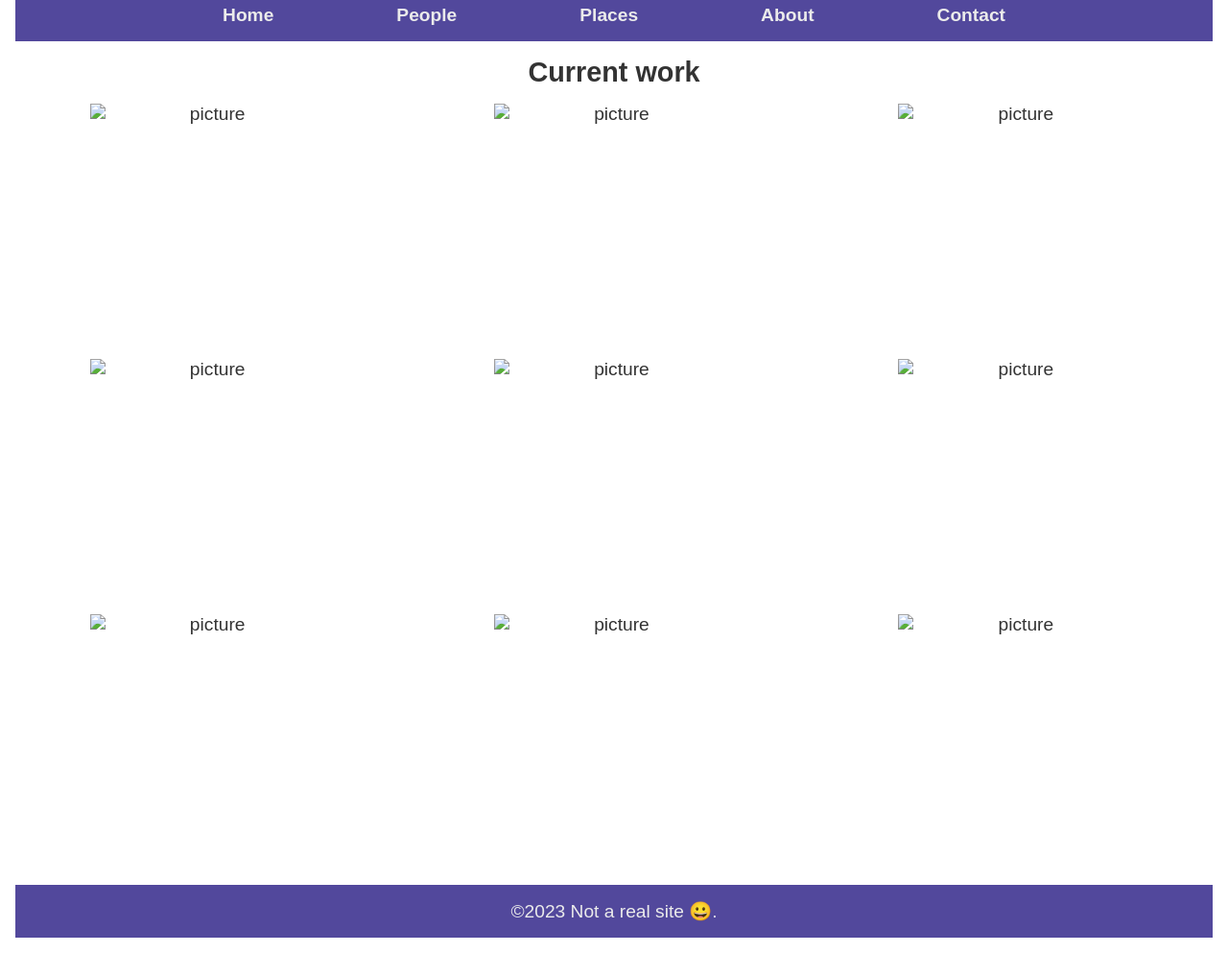
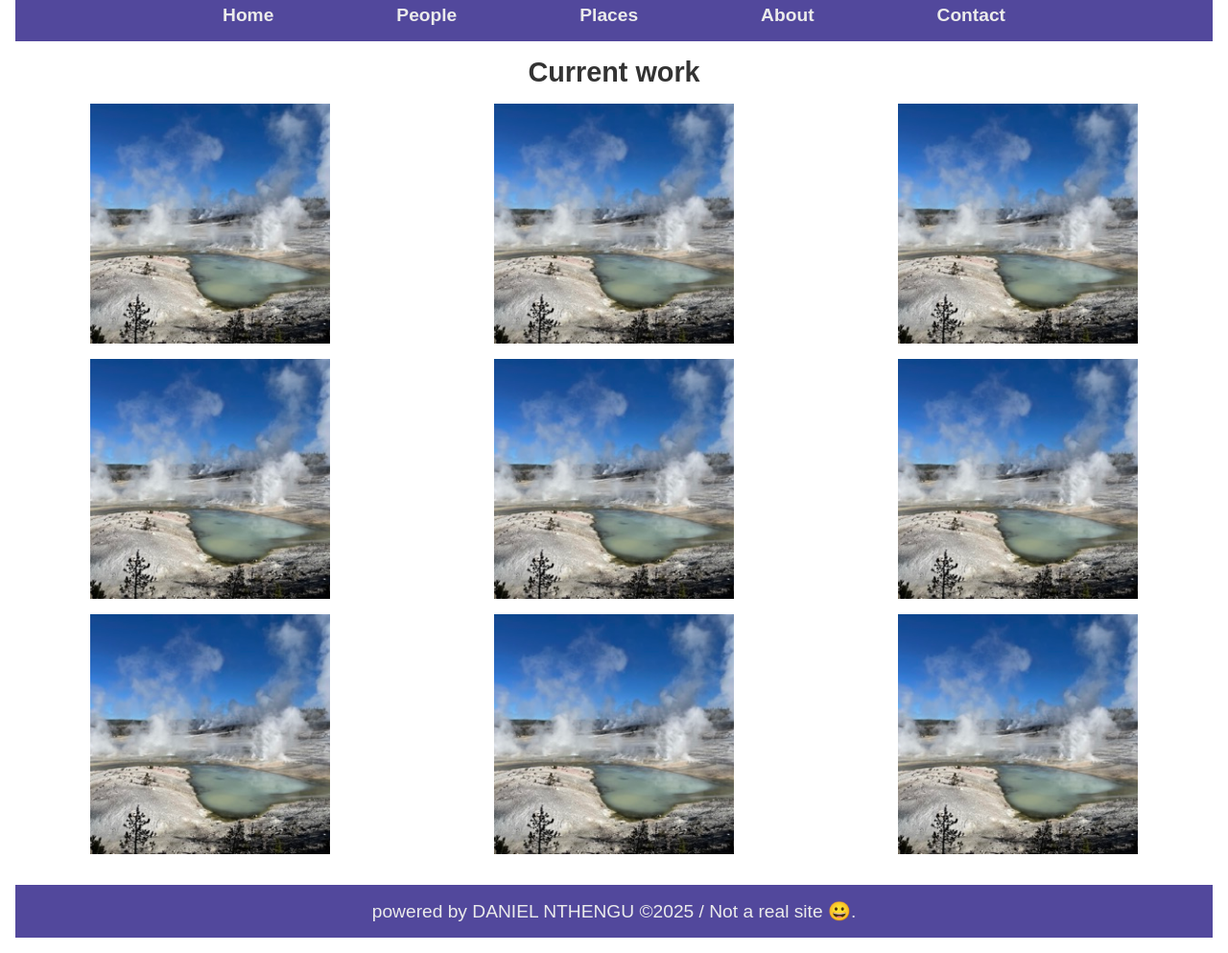
Before and after one commit to mozzynthengu/coolpic1, a plain HTML site: page index.html in a window 1280 px wide. Shown: the part 81-1074 px from the top of the page at 96% size. Drawn offline with Linux system fonts and the light colour scheme; a web font is replaced by a local one.

Commit message:
Update index.html

```diff
--- a/index.html
+++ b/index.html
@@ -34,20 +34,21 @@
     <h2>Current work</h2>
     <section class="gallery">
       <!-- 9 images in figure tags -->
-      <figure><img src="images/norris-sm.jpeg" alt="picture"></figure>
-      <figure><img src="images/norris-sm.jpeg" alt="picture"></figure>
-      <figure><img src="images/norris-sm.jpeg" alt="picture"></figure>
-      <figure><img src="images/norris-sm.jpeg" alt="picture"></figure>
-      <figure><img src="images/norris-sm.jpeg" alt="picture"></figure>
-      <figure><img src="images/norris-sm.jpeg" alt="picture"></figure>
-      <figure><img src="images/norris-sm.jpeg" alt="picture"></figure>
-      <figure><img src="images/norris-sm.jpeg" alt="picture"></figure>
-      <figure><img src="images/norris-sm.jpeg" alt="picture"></figure>
+      <figure><img src="norris-sm.jpeg" alt="picture"></figure>
+      <figure><img src="norris-sm.jpeg" alt="picture"></figure>
+      <figure><img src="norris-sm.jpeg" alt="picture"></figure>
+      <figure><img src="norris-sm.jpeg" alt="picture"></figure>
+      <figure><img src="norris-sm.jpeg" alt="picture"></figure>
+      <figure><img src="norris-sm.jpeg" alt="picture"></figure>
+      <figure><img src="norris-sm.jpeg" alt="picture"></figure>
+      <figure><img src="norris-sm.jpeg" alt="picture"></figure>
+      <figure><img src="norris-sm.jpeg" alt="picture"></figure>
     </section>
   </main>
 
   <footer>
-    <p>©2023 Not a real site 😀.</p>
+    <p>powered by DANIEL NTHENGU ©2025  / Not a real site 😀.</p>
+
   </footer>
 
 </body>
```
